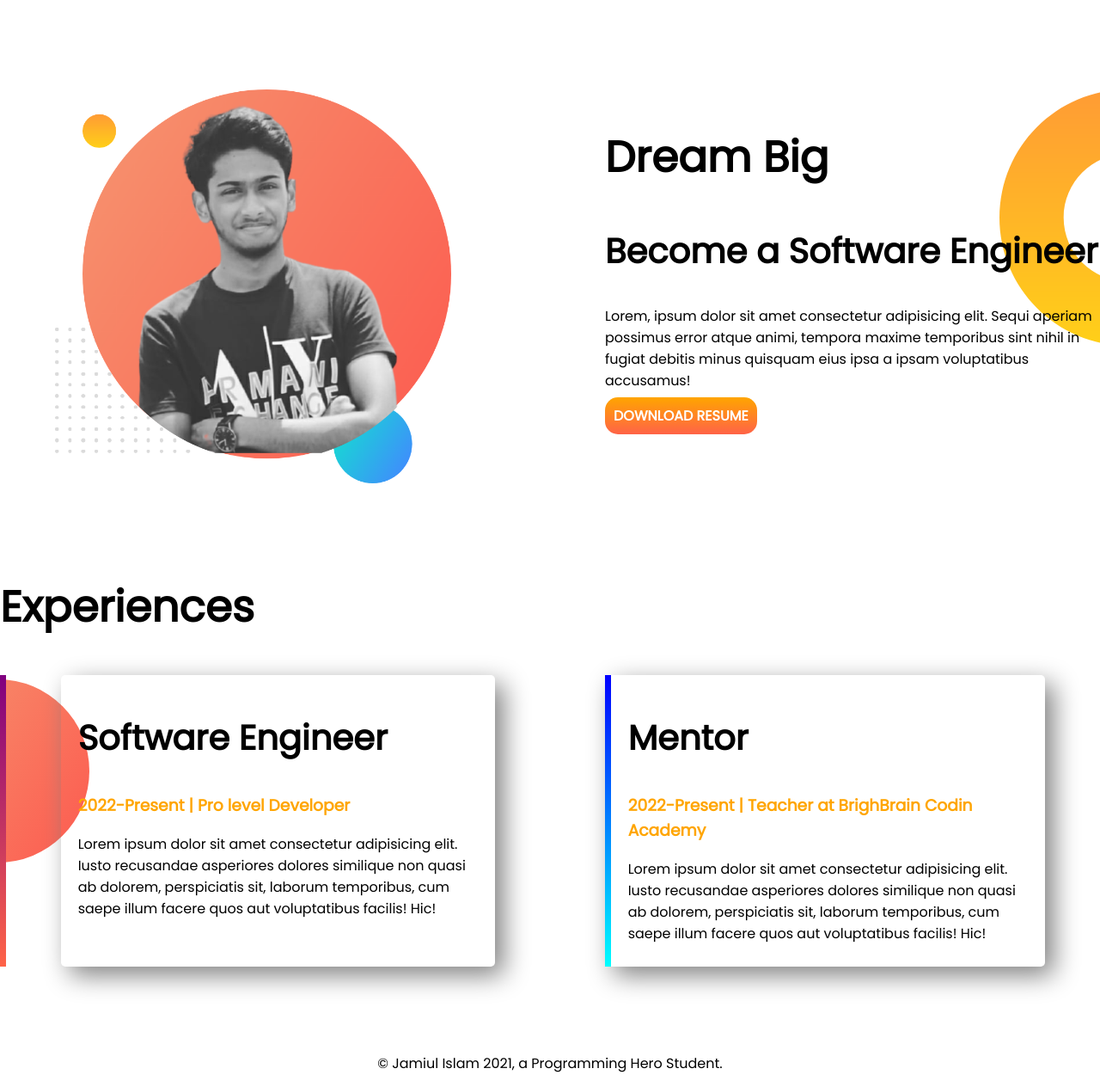
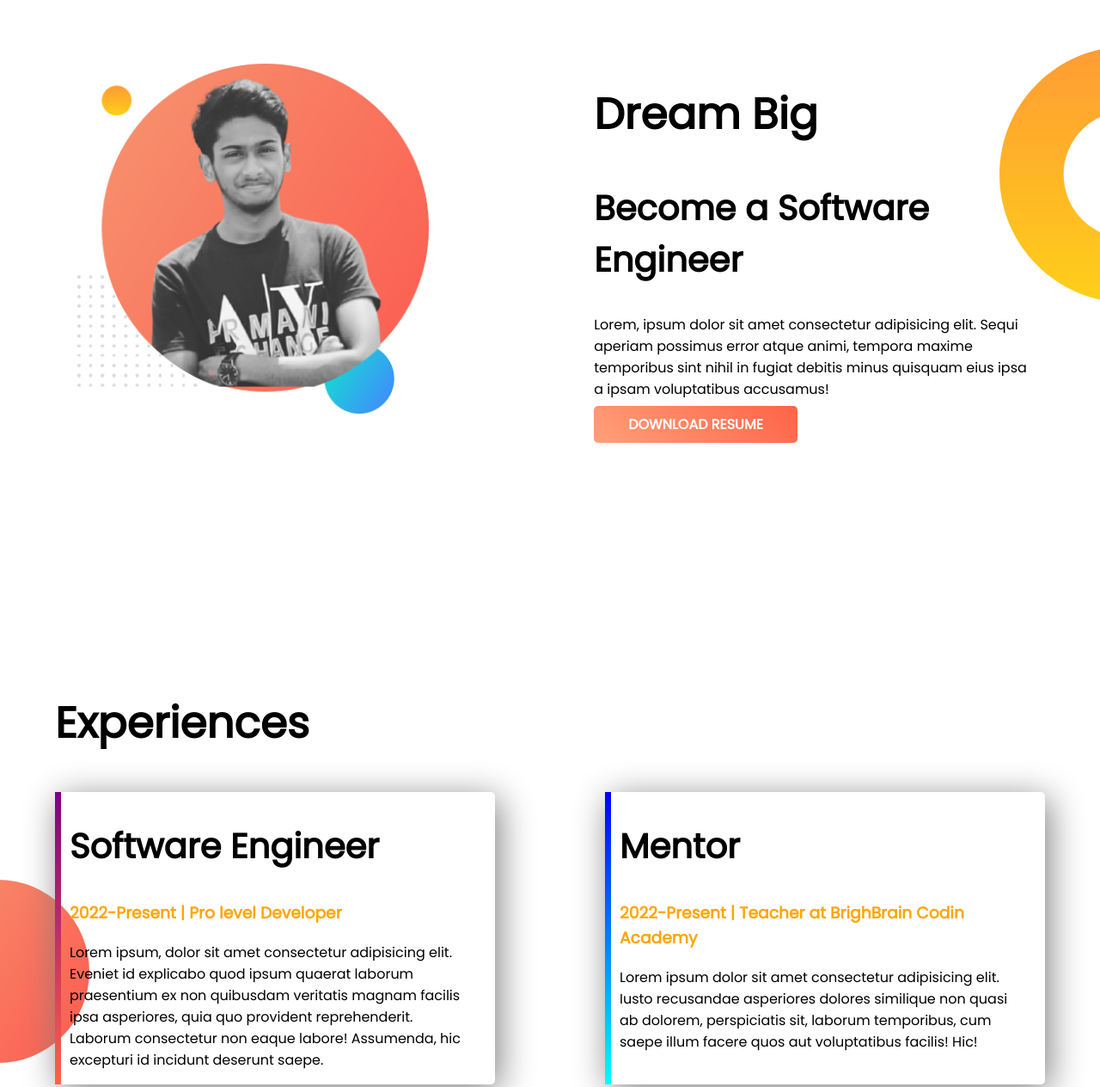
Before and after one commit to jamiul-islam/developer-portfolio, a plain HTML site: page index.html in a window 1280 px wide. Shown: the part 696-1960 px from the top of the page at 86% size. Drawn offline with Linux system fonts and the light colour scheme.

Commit message:
bug solved-1

```diff
--- a/index.html
+++ b/index.html
@@ -14,12 +14,11 @@
 </head>
 
 <body>
-    <h1>Welcome to</h1>
-    <h1><span class="orange-color">My Portfolio</span> World!</h1>
-
     <!--introduction-->
     <section class="top-banner flexible-container">
         <div class="half-width">
+            <h1>Welcome to</h1>
+            <h1><span class="orange-color">My Portfolio's</span> World!</h1>
             <h3>Student, Programmer, Mentor, Guitarist</h3>
             <p>Lorem, ipsum dolor sit amet consectetur adipisicing elit. Deserunt cupiditate magni labore fuga nesciunt.
             Autem placeat deleniti odio, omnis reprehenderit nesciunt porro officia! Error, animi?</p>
@@ -47,13 +46,13 @@
     <!--Experience Area-->
     <section class="experience-area">
         <h1>Experiences</h1>
-        <div id="mentor" class="flexible-container">
-            <div class="experience-item">
+        <div class="flexible-container">
+            <div id="software-engnineer"class="experience-item">
                 <h2>Software Engineer</h2>
                 <h3 class="orange-color">2022-Present | Pro level Developer</h3>
-                <p>Lorem ipsum dolor sit amet consectetur adipisicing elit. Iusto recusandae asperiores dolores similique non quasi ab dolorem, perspiciatis sit, laborum temporibus, cum saepe illum facere quos aut voluptatibus facilis! Hic!</p>
+                <p>Lorem ipsum, dolor sit amet consectetur adipisicing elit. Eveniet id explicabo quod ipsum quaerat laborum praesentium ex non quibusdam veritatis magnam facilis ipsa asperiores, quia quo provident reprehenderit. Laborum consectetur non eaque labore! Assumenda, hic excepturi id incidunt deserunt saepe.</p>
             </div>
-            <div id="software-engnineer" class="experience-item">
+            <div id="mentor"  class="experience-item">
                 <h2>Mentor</h2>
                 <h3 class="orange-color">2022-Present | Teacher at BrighBrain Codin Academy</h3>
                 <p>Lorem ipsum dolor sit amet consectetur adipisicing elit. Iusto recusandae asperiores dolores similique non quasi ab dolorem, perspiciatis sit, laborum temporibus, cum saepe illum facere quos aut voluptatibus facilis! Hic!</p>
--- a/style.css
+++ b/style.css
@@ -11,61 +11,72 @@ h1{
     color: orange;
 }
 .half-width{
-    width: 50%;
-    padding-left: 5%;
+    width: 40%;
+    float: left;
+    margin-left: 5%;
+    padding-left: 2%;
 }
 
 .half-width img{
     width: 80%;
+    margin-top: 20px;
 }
 .link-button{
     text-decoration: none;
-    background-image: linear-gradient(orange, tomato);
+    background: linear-gradient(45deg, lightsalmon, tomato);
+    padding: 10px 40px;
+    border-radius: 5px;
+    color: white;
     font-weight: 700;
-    color: white;
-    padding:10px 10px;
-    border-radius: 15px;
+}
+.flexible-container{
+    display: flex;
+    margin-bottom: 100px;
 }
 .top-banner{
     background-image: url(images/top-banner.png);
     background-repeat: no-repeat;
+}
+section {
+    height: 500px;
+    padding-bottom: 150px;
 }
 .dream-big{
     background-image: url(images/dream-bg.png);
     background-repeat: no-repeat;
     background-position-x: right;
 }
+
+/*----------Experience----------*/
+
 .experience-area{
     background-image: url(images/exp-bg.png);
     background-repeat: no-repeat;
     background-position: left;
 }
-
-/*----------Experience----------*/
-.flexible-container{
-    display: flex;
-    margin-bottom: 100px;
+.experience-area h1{
+    margin-left: 5%;
 }
 .experience-item{
     width: 40%;
     margin-left: 5%;
     margin-right: 5%;
     padding-left: 10px;
-    box-shadow: 10px 10px 30px gray ;
+    padding-right: 20px;
+    box-shadow: 5px 7px 40px grey;
     border-radius: 5px;
-    padding: 10px 20px;
 }
 h2{
     font-size: 40px;
 }
 #software-engnineer{
     border-left: 7px solid;
-    border-image: linear-gradient(blue, cyan);
+    border-image: linear-gradient(180deg, purple, tomato);
     border-image-slice: 1;
 }
 #mentor{
     border-left: 7px solid;
-    border-image: linear-gradient(purple, tomato);
+    border-image: linear-gradient(180deg,blue, cyan);
     border-image-slice: 1;
 }
 footer p{
```
